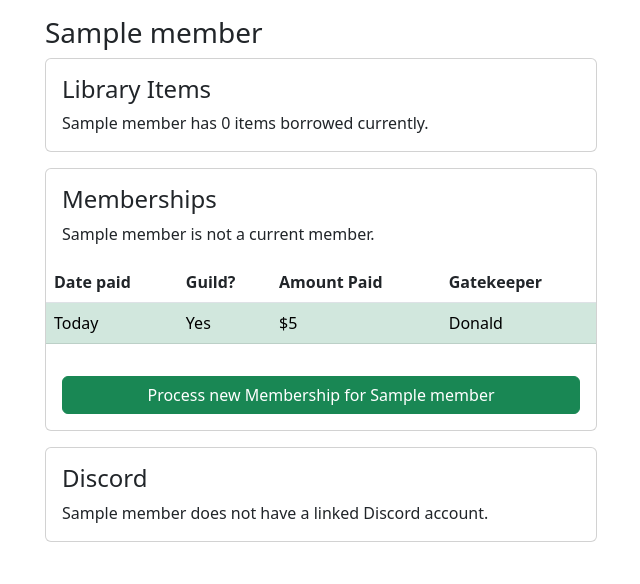
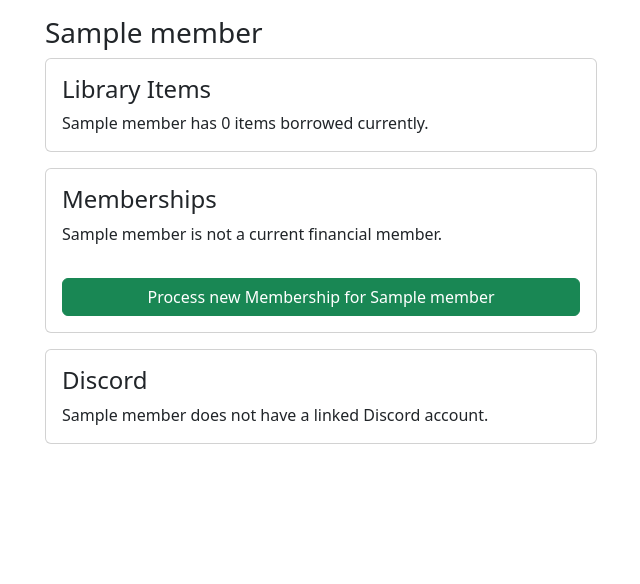
Before and after one commit to jaackies/phylactery_2, a Django app: template templates/members/gatekeeper_profile_view.html in a window 1280 px wide. Shown: the part 71-655 px from the top of the page, without its empty margins (319-959 px from the left). Run offline with Django 4.2, Linux system fonts and the light colour scheme; the template is opened without the code that fills it: most values are stand-ins (such as "Sample title", 1, 10 or a date in 2020).

Commit message:
More adjustments to profile

```diff
--- a/members/models.py
+++ b/members/models.py
@@ -80,6 +80,10 @@ class Member(models.Model):
 			return True
 		else:
 			return False
+
+	def is_life_member(self):
+		# Convenience alias function.
+		return self.has_rank(RankChoices.LIFEMEMBER)
 
 	# The following are the preferred methods of testing for privileges.
 	# Webkeepers get these privileges as well for debugging.
--- a/templates/members/gatekeeper_profile_view.html
+++ b/templates/members/gatekeeper_profile_view.html
@@ -18,26 +18,41 @@
 				<div class="card h-100">
 					<div class="card-body">
 						<h4 class="card-title">Memberships</h4>
-						<p class="card-text">{{ member.short_name }} is not a current member.</p>
+						<p class="card-text">
+							{% if member.has_active_membership %}
+								{{ member.short_name }} is a current financial member.
+							{% else %}
+								{{ member.short_name }} is not a current financial member.
+							{% endif %}
+						</p>
+						{% if member.ha %}
+							<p>{{ member.short_name }} is an honorary life member.</p>
+						{% endif %}
 					</div>
+					{% if member.memberships.exists %}
 					<table class="table">
 						<thead>
 							<tr>
 								<th scope="col">Date paid</th>
 								<th scope="col">Guild?</th>
 								<th scope="col">Amount Paid</th>
-								<th scope="col">Gatekeeper</th>
 							</tr>
 						</thead>
 						<tbody>
-							<tr class="table-success">
-								<td>Today</td>
-								<td>Yes</td>
-								<td>$5</td>
-								<td>Donald</td>
-							</tr>
+							{% for membership in member.memberships.all %}
+								{% if membership.expired %}
+									<tr class="table-danger">
+								{% else %}
+									<tr class="table-success">
+								{% endif %}
+										<td>{{ membership.date_purchased }}</td>
+										<td>{{ membership.guild_member|yesno:"Yes,No" }}</td>
+										<td>${{ membership.amount_paid }}</td>
+									</tr>
+							{% endfor %}
 						</tbody>
 					</table>
+					{% endif %}
 					<div class="card-body">
 						<a href="#" class="btn btn-success w-100">Process new Membership for {{ member.short_name }}</a>
 					</div>
```
